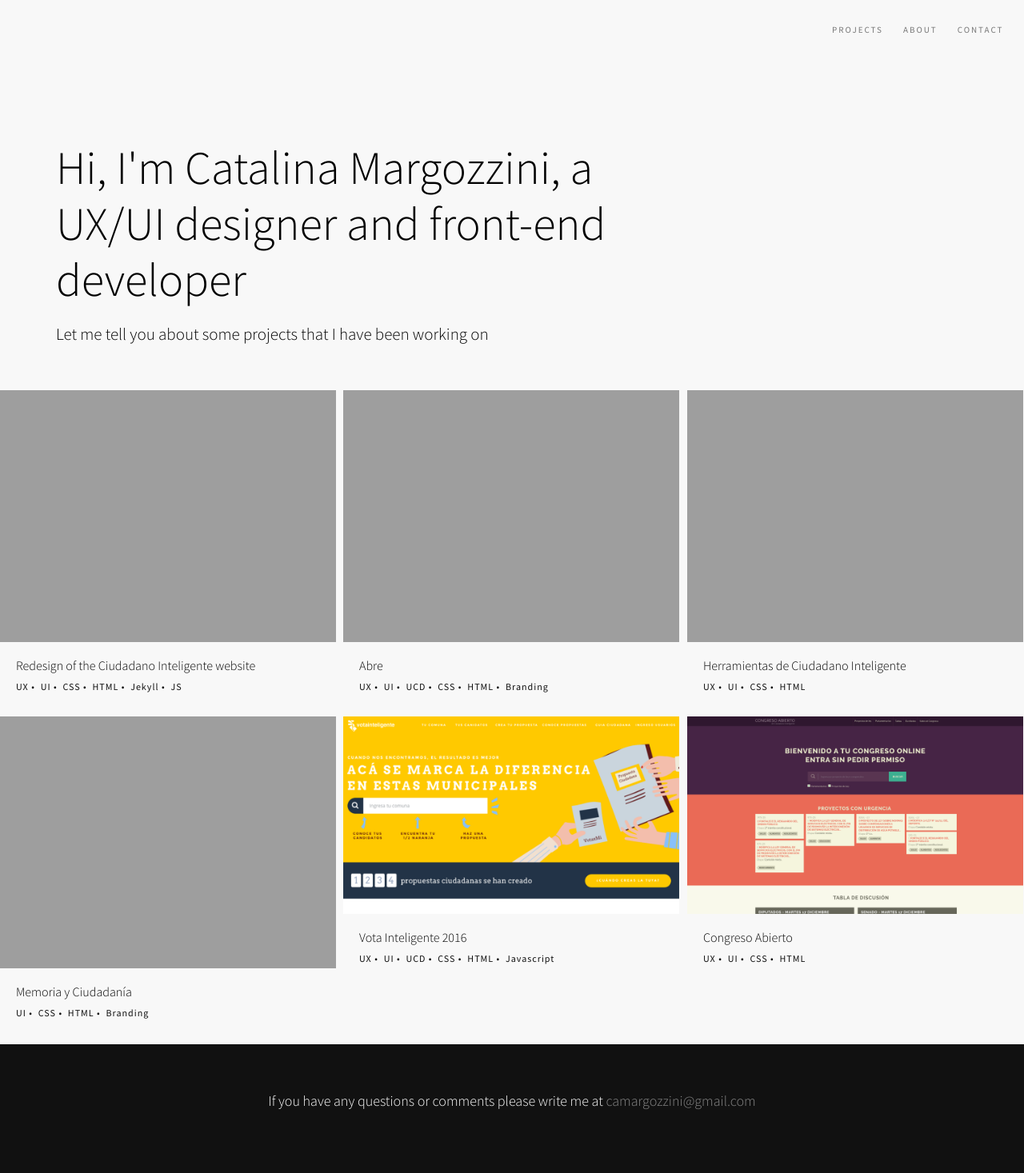
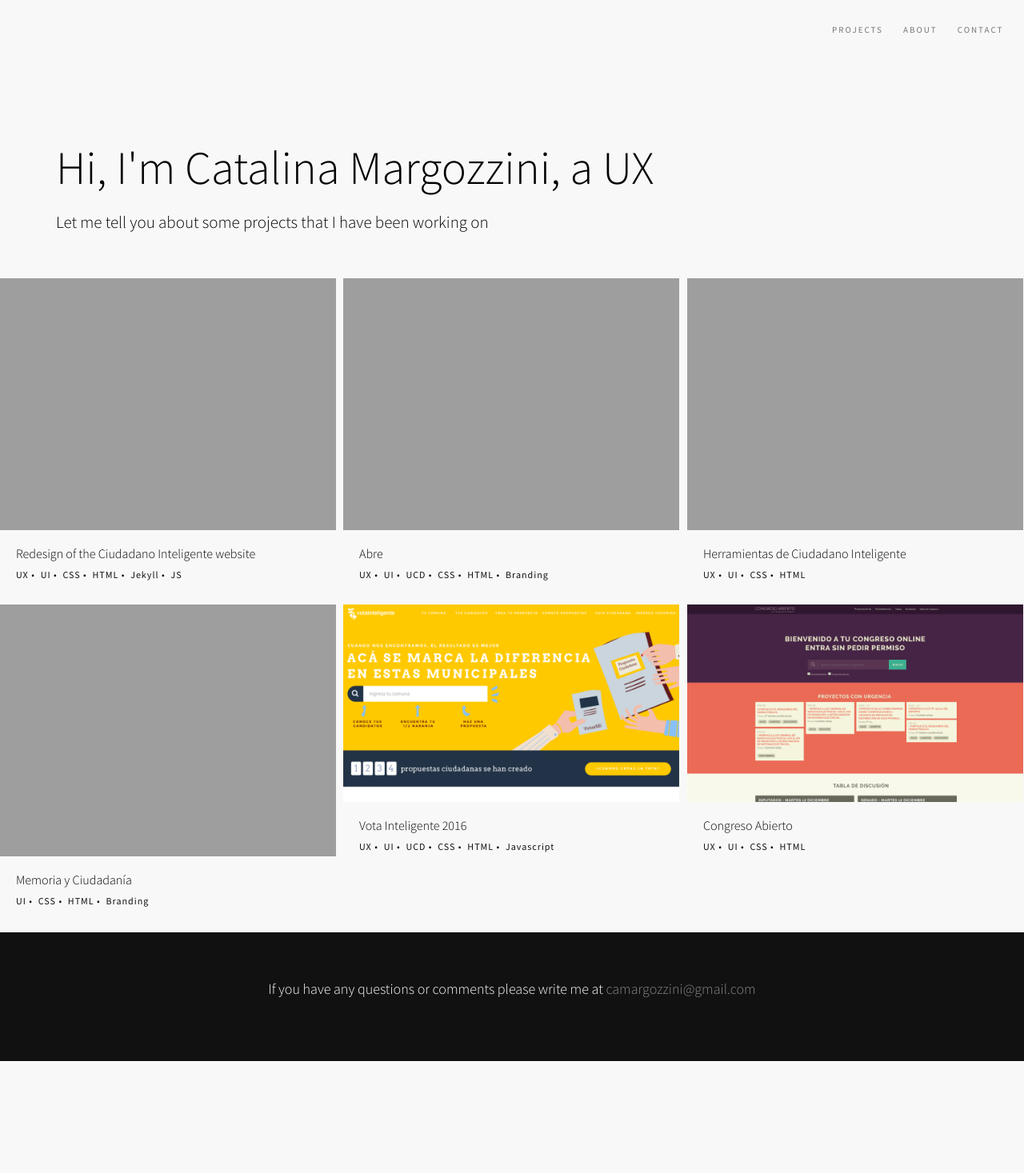
Before and after one commit to camargozzini/portafolio-camargozzini, a Jekyll site: the page built from index-en.html, in a window 1280 px wide. Shown: the whole page at 80% size. Built offline with Jekyll 4.4.1, drawn with Linux system fonts in a browser that asks for light colours; nearby versions of some CDN libraries; after the commit the page ends 1327 px from its top, so only the background shows below that.

Commit message:
Updates title

```diff
--- a/index-en.html
+++ b/index-en.html
@@ -11,7 +11,7 @@ ref: index
                     <div class="row">
 
                         <div class="col-md-8">
-                            <h1 class="font-alt mb-20 mb-xs-0">Hi, I'm Catalina Margozzini, a UX/UI designer and front-end developer</h1>
+                            <h1 class="font-alt mb-20 mb-xs-0">Hi, I'm Catalina Margozzini, a UX</h1>
                             <h4>Let me tell you about some projects that I have been working on</h4>
                         </div>
                     </div>
--- a/index.html
+++ b/index.html
@@ -11,7 +11,7 @@ ref: index
                     <div class="row">
 
                         <div class="col-md-8">
-                            <h1 class="font-alt mb-20 mb-xs-0">Hola, soy Catalina Margozzini, diseñadora UX/UI y desarrolladora front-end</h1>
+                            <h1 class="font-alt mb-20 mb-xs-0">Hola, soy Catalina Margozzini, diseñadora UX</h1>
                             <h4>Déjame mostrarte algunos proyectos en los que he estado trabajando</h4
                         </div>
                     </div>
```
